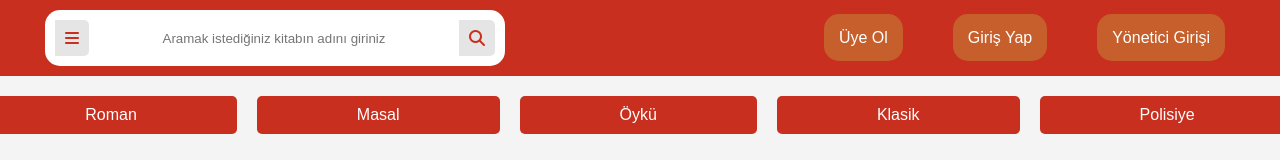
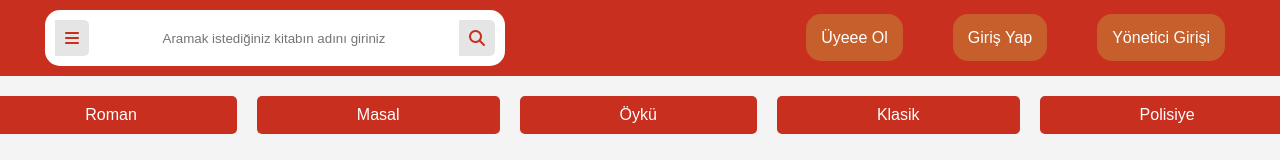
Before and after one commit to HakanAknc/FastAPI_Project_Books_Marketing, a plain HTML site: page LoginHomepage/loginHome.html in a window 1280 px wide. Shown: the top 160 px of the page. Drawn offline with Linux system fonts and the light colour scheme.

Commit message:
üye eklendi.

```diff
--- a/LoginHomepage/loginHome.html
+++ b/LoginHomepage/loginHome.html
@@ -18,7 +18,7 @@
                 <i class="fas fa-search"></i>
             </div>
             <ul class="menu">
-                <li><a href="#" class="box">Üye Ol</a></li>
+                <li><a href="#" class="box">Üyeee Ol</a></li>
                 <li><a href="#" class="box">Giriş Yap</a></li>
                 <li><a href="#" class="box">Yönetici Girişi</a></li>
             </ul>
```
